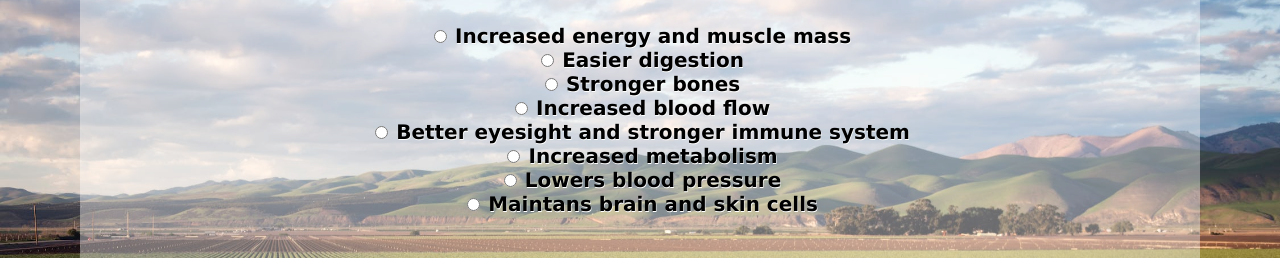
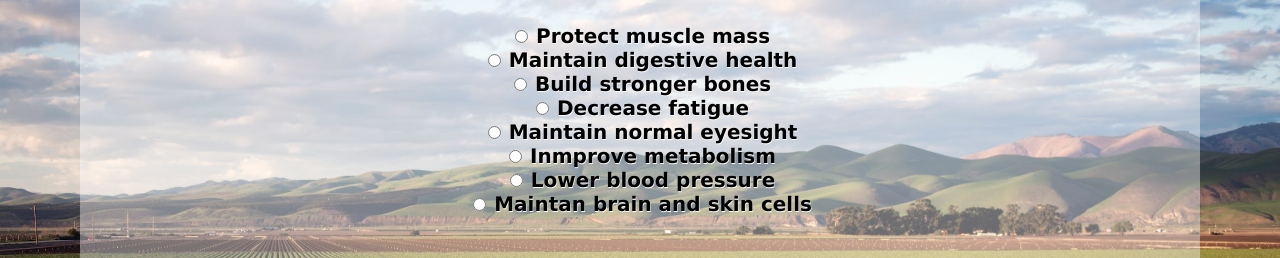
Before and after one commit to nathanb1357/fullstack-fools-2023, a website: page app/html/index.html in a window 1280 px wide. Shown: the part 270-528 px from the top of the page. Drawn offline with Linux system fonts and the light colour scheme.

Commit message:
Updated health benefits

```diff
--- a/app/html/index.html
+++ b/app/html/index.html
@@ -14,21 +14,21 @@
             <form id="form" action="./produce.html" method="GET">
                 <h1>Choose a relevent health benefit:</h1>
                 <input type="radio" id="protein" name="benefit" value="Protein">
-                <label for="protein">Increased energy and muscle mass</label><br>
+                <label for="protein">Protect muscle mass</label><br>
                 <input type="radio" id="fiber" name="benefit" value="Fiber">
-                <label for="fiber">Easier digestion</label><br>
+                <label for="fiber">Maintain digestive health</label><br>
                 <input type="radio" id="calcium" name="benefit" value="Calcium">
-                <label for="calcium">Stronger bones</label><br>
+                <label for="calcium">Build stronger bones</label><br>
                 <input type="radio" id="iron" name="benefit" value="Iron">
-                <label for="iron">Increased blood flow</label><br>
+                <label for="iron">Decrease fatigue</label><br>
                 <input type="radio" id="vitaminA" name="benefit" value="VitaminA">
-                <label for="vitaminA">Better eyesight and stronger immune system</label><br>
+                <label for="vitaminA">Maintain normal eyesight</label><br>
                 <input type="radio" id="vitaminB" name="benefit" value="VitaminB">
-                <label for="vitaminB">Increased metabolism</label><br>
+                <label for="vitaminB">Inmprove metabolism</label><br>
                 <input type="radio" id="vitaminC" name="benefit" value="VitaminC">
-                <label for="vitaminC">Lowers blood pressure</label><br>
+                <label for="vitaminC">Lower blood pressure</label><br>
                 <input type="radio" id="vitaminE" name="benefit" value="VitaminE">
-                <label for="vitaminE">Maintans brain and skin cells</label>
+                <label for="vitaminE">Maintan brain and skin cells</label>
                 <br>
                 <br>
                 <h1>Choose the produce you prefer:</h1>
```
